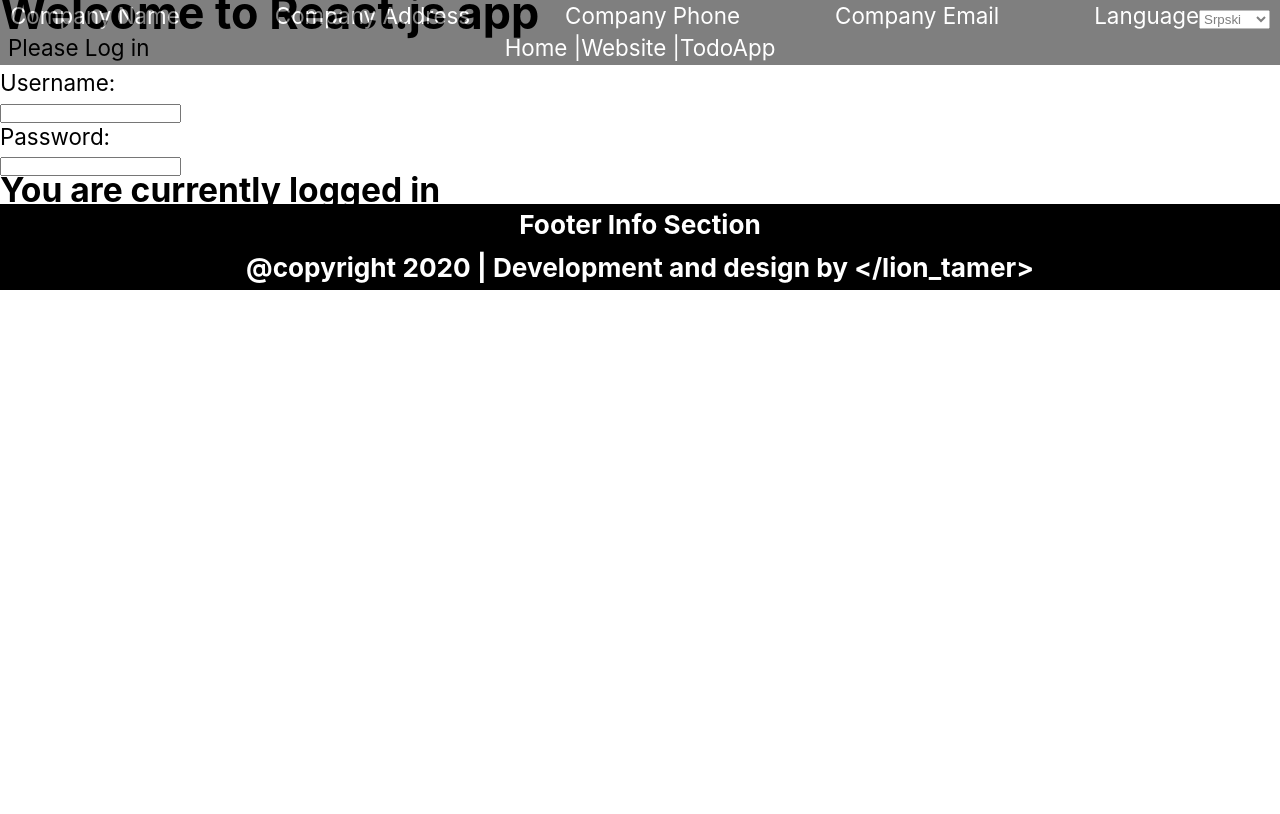
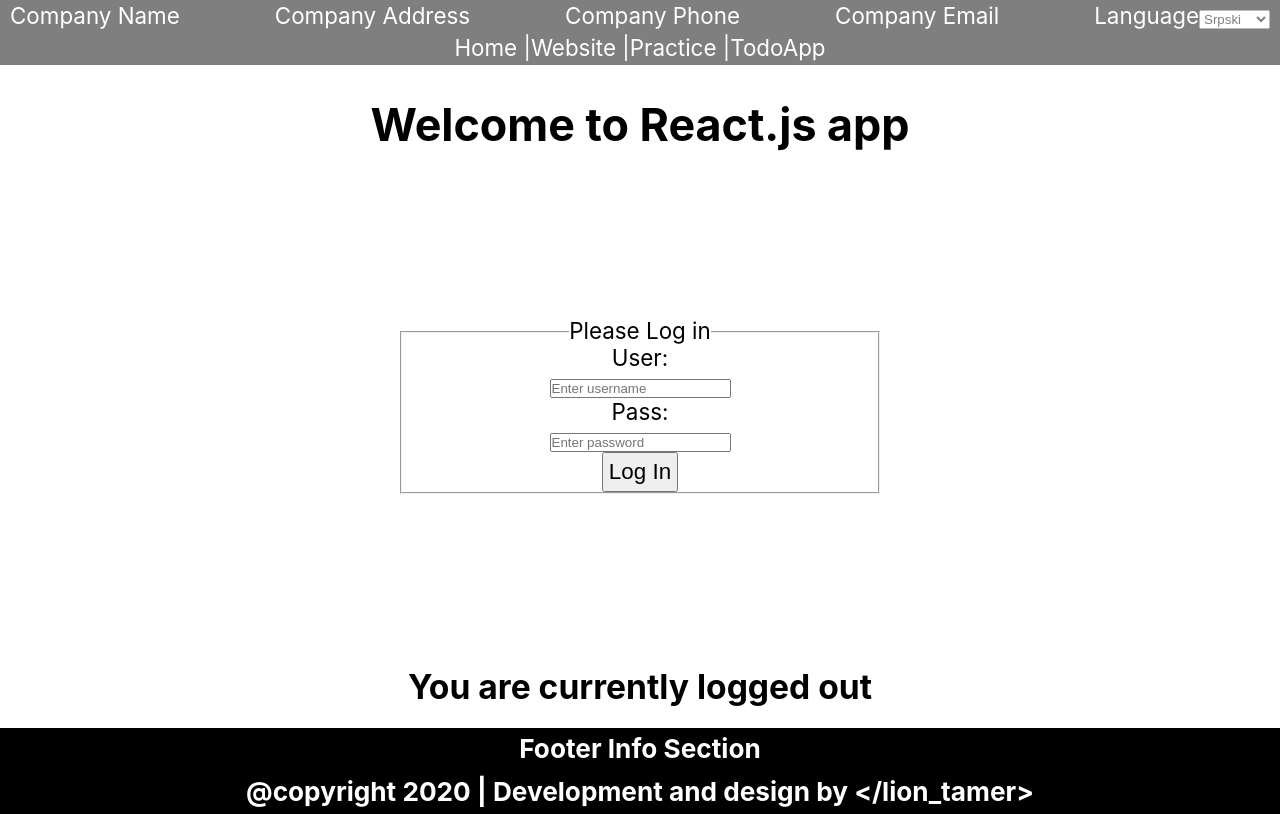
Before and after one commit to itobuka-vm/RT-T, a React (Create React App) app: page / in a window 1280 px wide. Built offline with nearby package versions, Linux system fonts and the light colour scheme.

Commit message:
Practice page and inline styling practice

```diff
--- a/src/components/header/Navbar.js
+++ b/src/components/header/Navbar.js
@@ -6,35 +6,40 @@ import { BrowserRouter as Router, Switch, Route, Link } from "react-router-dom"
 
 //functional Navbar component
 function Navbar() {
+  //inline style objects
+  const PrimDesign = {
+    display: "flex",
+    justifyContent: "center",
+    listStyleType: "none"
+  }
+
+  const SecDesign = {
+    textDecoration: "none",
+    color: "white"
+  }
+
   //return JSX components into DOM element
   return (
     //i divided Link components from Switch and Route components
     <nav className='header-nav'>
-      <ul
-        style={{
-          display: "flex",
-          justifyContent: "center",
-          listStyleType: "none"
-        }}
-      >
+      <ul style={PrimDesign}>
         <li>
-          <Link to={"/"} style={{ textDecoration: "none", color: "white" }}>
+          <Link to={"/"} style={SecDesign}>
             Home |
           </Link>
         </li>
         <li>
-          <Link
-            to={"/website"}
-            style={{ textDecoration: "none", color: "white" }}
-          >
+          <Link to={"/website"} style={SecDesign}>
             Website |
           </Link>
         </li>
         <li>
-          <Link
-            to={"/todoapp"}
-            style={{ textDecoration: "none", color: "white" }}
-          >
+          <Link to={"/practice"} style={SecDesign}>
+            Practice |
+          </Link>
+        </li>
+        <li>
+          <Link to={"/todoapp"} style={SecDesign}>
             TodoApp
           </Link>
         </li>
--- a/src/components/main/Content.js
+++ b/src/components/main/Content.js
@@ -5,16 +5,11 @@ import React from "react"
 import ContactCard from "./ContactCard"
 import Joke from "./Joke"
 import Product from "./Product"
-import Car from "./Car"
 
 //import data - fake JSON/dummy DB
 import dataJokes from "../../data/dataJokes"
 import dataContacts from "../../data/dataContacts"
 import dataProducts from "../../data/dataProducts"
-import dataCars from "../../data/dataCars"
-
-//event practice
-import Event from "./Event"
 
 //CLASS BASED COMPONENT
 class Content extends React.Component {
@@ -26,7 +21,6 @@ class Content extends React.Component {
     this.state = {
       //pass imported DATA into STATE object properties
       products: dataProducts,
-      cars: dataCars,
       contacts: dataContacts,
       jokes: dataJokes
     }
@@ -37,11 +31,6 @@ class Content extends React.Component {
     //PRODUCTS - map() method through data in state
     const productComponents = this.state.products.map((item) => (
       <Product key={item.id} product={item} />
-    ))
-
-    //CARS
-    const carComponents = this.state.cars.map((item) => (
-      <Car key={item.id} car={item} />
     ))
 
     //CONTACTS
@@ -58,13 +47,9 @@ class Content extends React.Component {
       <div className='content'>
         <div className='product-list'>{productComponents}</div>
         <hr />
-        <div className='car-list'>{carComponents}</div>
-        <hr />
         <div className='contact-list'>{contactComponents}</div>
         <hr />
         <div className='joke-list'>{jokeComponents}</div>
-        <hr />
-        <Event />
       </div>
     )
   }
--- a/src/components/main/Event.js
+++ b/src/components/main/Event.js
@@ -19,9 +19,12 @@ class Event extends React.Component {
     //setState method
     this.setState(function () {
       //return new state object
-      let i = 1
-      i += 1
-      console.log(i)
+      let i = Math.floor(Math.random() * 6)
+
+      if (i === 0) {
+        i += 1
+      }
+      /* console.log(i) */
       return {
         img: "./assets/images/img0" + i + ".jpg"
       }
@@ -30,12 +33,29 @@ class Event extends React.Component {
 
   //render method
   render() {
+    //inline style objects
+    const DivStyle = {
+      display: "flex",
+      flexDirection: "column",
+      justifyContent: "center"
+    }
+
+    const ImgStyle = {
+      width: "300px",
+      height: "300px",
+      margin: "auto"
+    }
+
+    const ButtonStyle = {
+      margin: "auto"
+    }
+
     //return JSX into DOM element
     return (
-      <div>
+      <div style={DivStyle}>
         <img
           src={this.state.img}
-          style={{ width: "300px" }}
+          style={ImgStyle}
           alt='test'
           /* implement function in event */
           onMouseOver={function () {
@@ -43,9 +63,10 @@ class Event extends React.Component {
           }}
         />
         <br />
-        <br />
         {/* pass event into event method */}
-        <button onClick={this.ChangeImage}>Change image!</button>
+        <button onClick={this.ChangeImage} style={ButtonStyle}>
+          Change image!
+        </button>
       </div>
     )
   }
--- a/src/components/main/Login.js
+++ b/src/components/main/Login.js
@@ -9,7 +9,7 @@ class Login extends React.Component {
     super()
     //state object
     this.state = {
-      isLoggedIn: true
+      isLoggedIn: false
     }
   }
   //render method
--- a/src/style.css
+++ b/src/style.css
@@ -29,9 +29,9 @@ header {
   display: block;
   justify-content: center;
   text-align: center;
-  opacity: 0.5;
   /*** FIXED HEADER ***/
   position: fixed;
+  opacity: 0.5;
   top: 0;
   overflow: hidden;
 }
--- a/src/views/Home.js
+++ b/src/views/Home.js
@@ -5,19 +5,45 @@ import Login from "./../components/main/Login"
 
 //functional component
 function Home() {
+  //inline style object
+  const InlineStyles = {
+    div: {
+      padding: "5em 0 3em 0",
+      height: "91vh",
+      textAlign: "center"
+    },
+    heading: {
+      padding: "0 0 3em 0"
+    },
+    form: {
+      margin: "auto",
+      padding: "2em 0 8em 0",
+      width: "30rem"
+    },
+    button: {
+      margin: "auto",
+      padding: "5px",
+      fontSize: "1em"
+    }
+  }
+
   //return JSX into DOM element
   return (
-    <div>
-      <h1>Welcome to React.js app</h1>
-      <p>Please Log in</p>
-      <form>
-        <label>Username:</label>
-        <br />
-        <input type='text' />
-        <br />
-        <label>Password:</label>
-        <br />
-        <input type='text' />
+    <div style={InlineStyles.div}>
+      <h1 style={InlineStyles.heading}>Welcome to React.js app</h1>
+      <form style={InlineStyles.form}>
+        <fieldset>
+          <legend>Please Log in</legend>
+          <label>User:</label>
+          <br />
+          <input type='text' placeholder='Enter username' />
+          <br />
+          <label>Pass:</label>
+          <br />
+          <input type='text' placeholder='Enter password' />
+          <br />
+          <button style={InlineStyles.button}>Log In</button>
+        </fieldset>
       </form>
       <Login />
     </div>
--- a/src/views/PageSwitcher.js
+++ b/src/views/PageSwitcher.js
@@ -4,6 +4,7 @@ import { BrowserRouter as Router, Switch, Route, Link } from "react-router-dom"
 
 import Home from "./Home"
 import Website from "./Website"
+import Practice from "./Practice"
 import TodoApp from "./TodoApp"
 
 function PageSwitcher() {
@@ -17,6 +18,9 @@ function PageSwitcher() {
         <Route path='/website'>
           <Website />
         </Route>
+        <Route path='/practice'>
+          <Practice />
+        </Route>
         <Route path='/todoapp'>
           <TodoApp />
         </Route>
--- /dev/null
+++ b/src/views/Practice.js
@@ -0,0 +1,65 @@
+import React from "react"
+
+//import StateComponent - state practice
+import StateComponent from "./../components/main/StateComponent"
+
+//event practice
+import StateChanger from "./../components/main/StateChanger"
+import Event from "./../components/main/Event"
+
+import Car from "./../components/main/Car"
+
+//import data
+import dataCars from "./../data/dataCars"
+
+class Practice extends React.Component {
+  constructor() {
+    super()
+    this.state = {
+      cars: dataCars
+    }
+  }
+
+  render() {
+    //inline style object
+    const InlineStyles = {
+      div: {
+        display: "flex",
+        flexDirection: "column",
+        padding: "5em 0 3em 0",
+        textAlign: "center"
+      },
+      heading: {
+        padding: "0 0 3em 0"
+      },
+      form: {
+        margin: "auto",
+        padding: "2em 0 8em 0",
+        width: "30rem"
+      },
+      button: {
+        margin: "auto",
+        padding: "5px",
+        fontSize: "1em"
+      }
+    }
+    //CARS
+    const carComponents = this.state.cars.map((item) => (
+      <Car key={item.id} car={item} />
+    ))
+
+    return (
+      <div style={InlineStyles.div}>
+        <StateComponent />
+        <hr />
+        <StateChanger />
+        <hr />
+        <Event />
+        <hr />
+        <div className='car-list'>{carComponents}</div>
+      </div>
+    )
+  }
+}
+
+export default Practice
--- a/src/views/TodoApp.js
+++ b/src/views/TodoApp.js
@@ -3,12 +3,6 @@ import React from "react"
 
 //import components
 import TodoItem from "./../components/main/TodoItem"
-
-//import StateComponent - state practice
-import StateComponent from "./../components/main/StateComponent"
-
-//event practice
-import StateChanger from "./../components/main/StateChanger"
 
 //import data - fake JSON/dummy DB
 import dataToDos from "./../data/dataToDos"
@@ -57,10 +51,6 @@ class TodoApp extends React.Component {
         <div className='todo-list' onChange={this.handleChange.id}>
           {todoItems}
         </div>
-        <hr />
-        <StateComponent />
-        <hr />
-        <StateChanger />
       </div>
     )
   }
```
